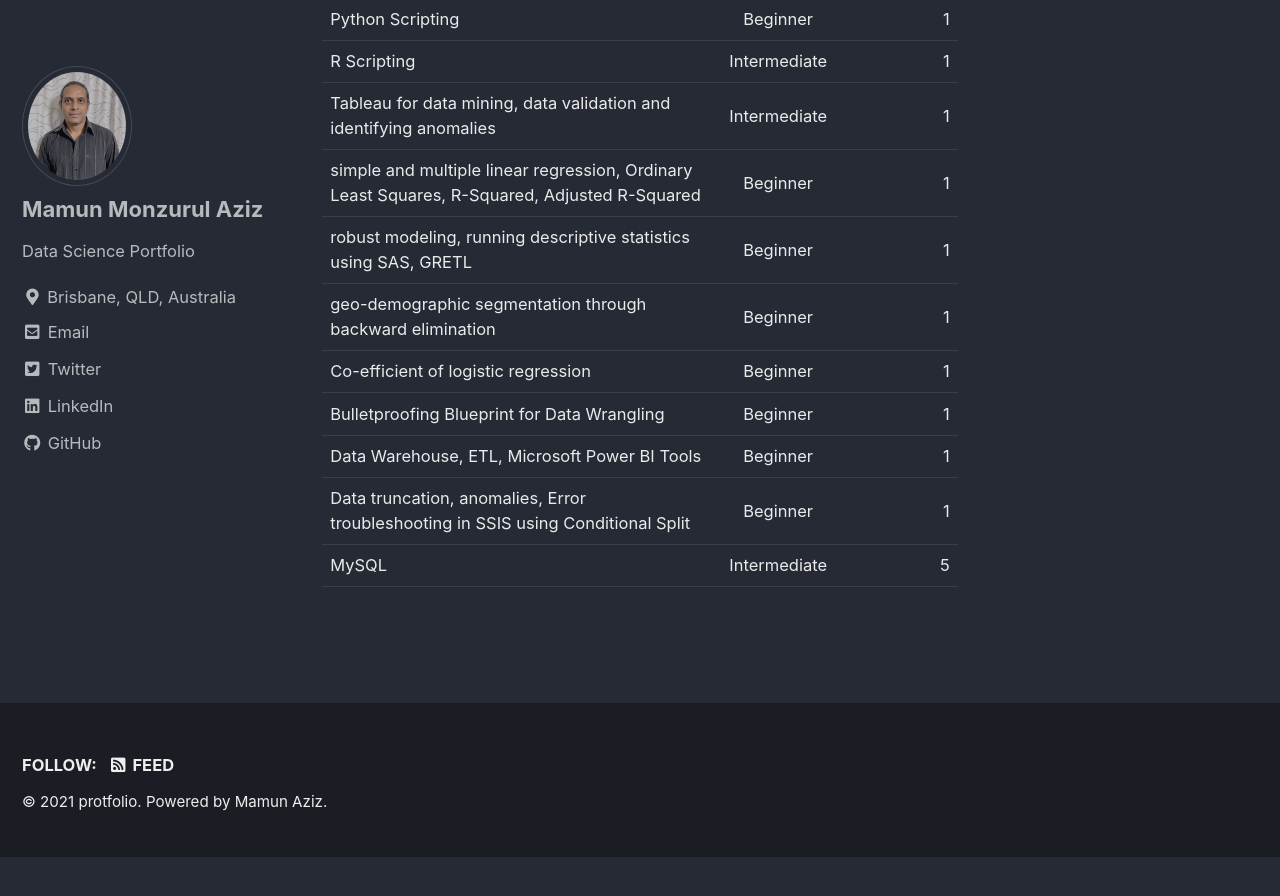
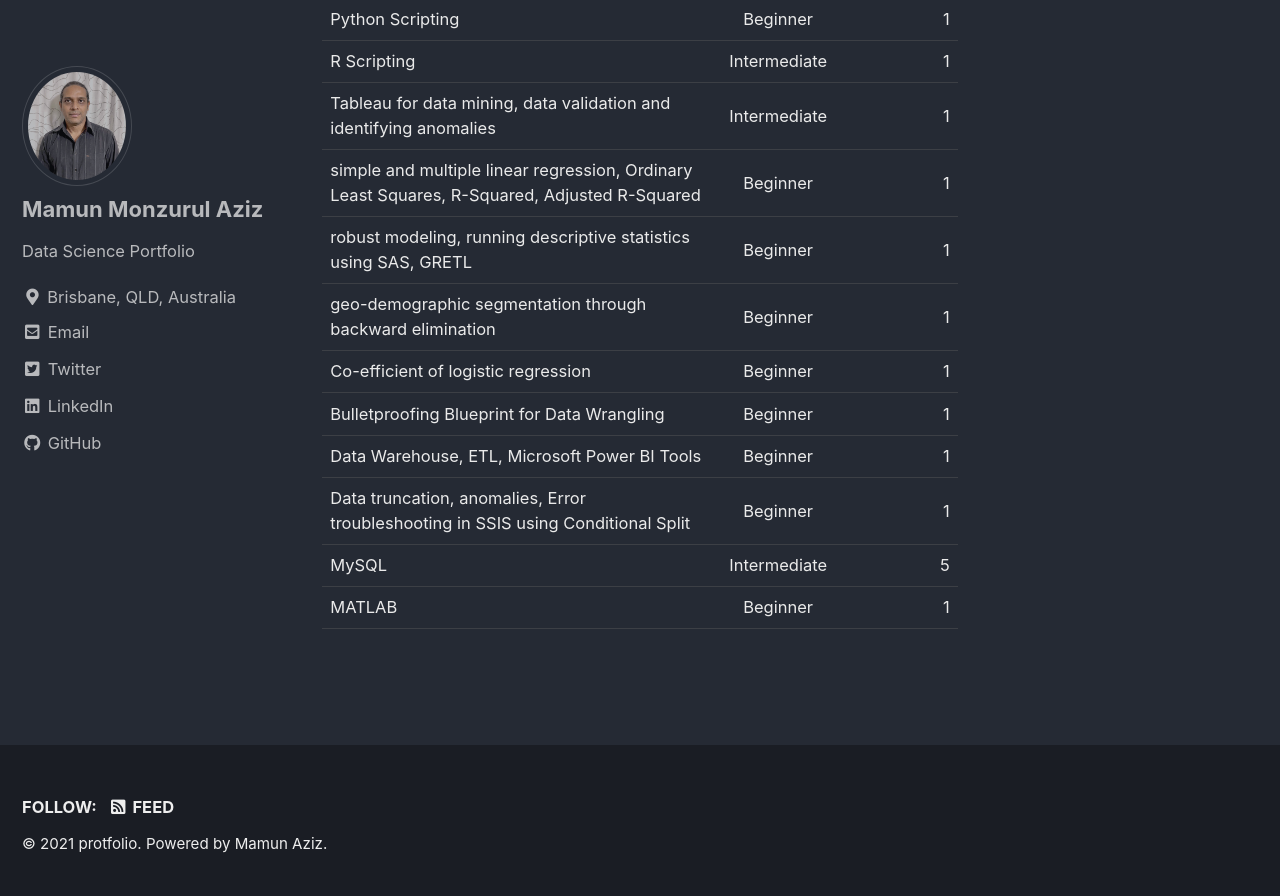
Before and after one commit to mamunmaziz/mamunmaziz.github.io, a Jekyll site: the page built from _pages/aboutme.md, in a window 1280 px wide and 900 px high, scrolled down 1731 px. Shown: the top 896 px of the window. Built offline with Jekyll 4.4.1, drawn with Linux system fonts in a browser that asks for light colours; cached includes are drawn as plain includes; before the commit the page ends 2588 px from its top, so only the background shows below that.

Commit message:
Update aboutme.md

```diff
--- a/_pages/aboutme.md
+++ b/_pages/aboutme.md
@@ -34,3 +34,4 @@ header:
 | Data Warehouse, ETL, Microsoft Power BI Tools                                                 | Beginner               | 1                                |
 | Data truncation, anomalies, Error troubleshooting in SSIS using Conditional Split             | Beginner               | 1                                |
 | MySQL  											| Intermediate           | 5                                |
+| MATLAB                                                                                        | Beginner               | 1                                |
```
